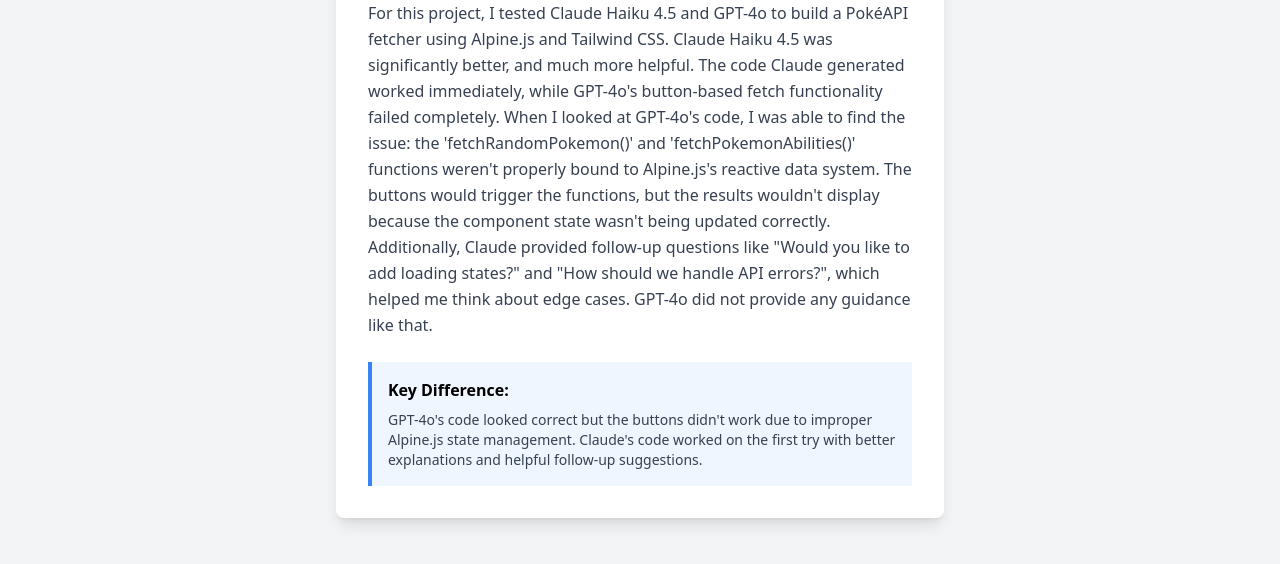
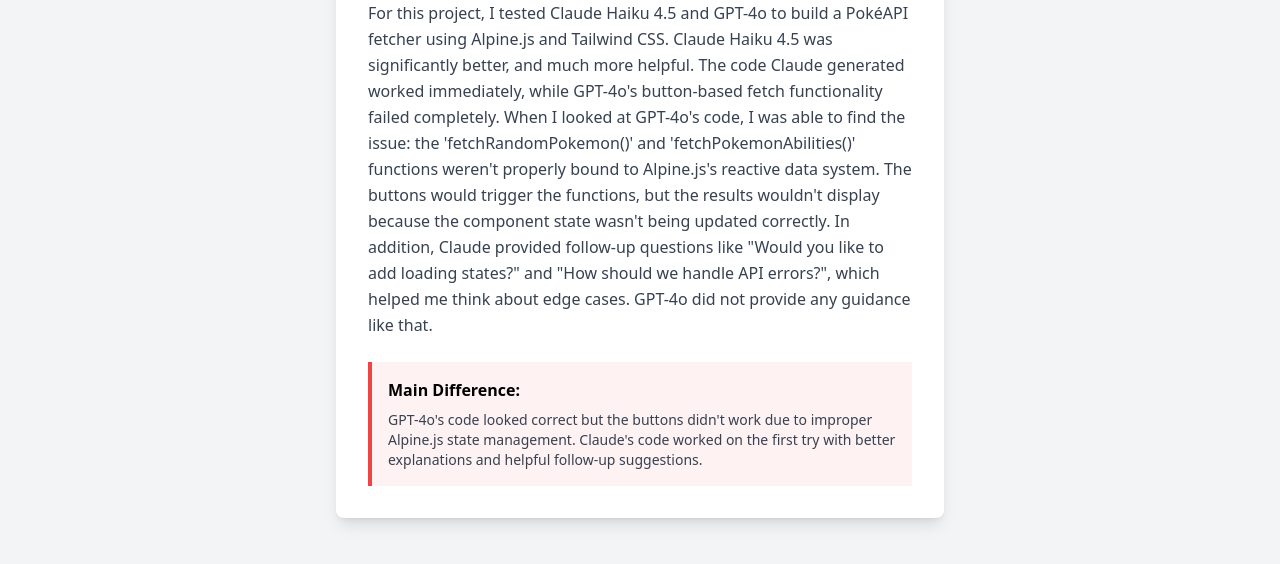
Before and after one commit to tagonda/fetch-exercise, a plain HTML site: page reflection.html in a window 1280 px wide. Shown: the part 224-788 px from the top of the page. Drawn offline with nearby package versions, Linux system fonts and the light colour scheme.

Commit message:
edited reflection

```diff
--- a/reflection.html
+++ b/reflection.html
@@ -22,11 +22,11 @@
             <h1 class="text-3xl font-bold mb-6">AI Tool Comparison: Claude Haiku 4.5 vs GPT-4o</h1>
 
             <p class="text-gray-700 leading-relaxed mb-6">
-                For this project, I tested Claude Haiku 4.5 and GPT-4o to build a PokéAPI fetcher using Alpine.js and Tailwind CSS. Claude Haiku 4.5 was significantly better, and much more helpful. The code Claude generated worked immediately, while GPT-4o's button-based fetch functionality failed completely. When I looked at GPT-4o's code, I was able to find the issue: the 'fetchRandomPokemon()' and 'fetchPokemonAbilities()' functions weren't properly bound to Alpine.js's reactive data system. The buttons would trigger the functions, but the results wouldn't display because the component state wasn't being updated correctly. Additionally, Claude provided follow-up questions like "Would you like to add loading states?" and "How should we handle API errors?", which helped me think about edge cases. GPT-4o did not provide any guidance like that.
+                For this project, I tested Claude Haiku 4.5 and GPT-4o to build a PokéAPI fetcher using Alpine.js and Tailwind CSS. Claude Haiku 4.5 was significantly better, and much more helpful. The code Claude generated worked immediately, while GPT-4o's button-based fetch functionality failed completely. When I looked at GPT-4o's code, I was able to find the issue: the 'fetchRandomPokemon()' and 'fetchPokemonAbilities()' functions weren't properly bound to Alpine.js's reactive data system. The buttons would trigger the functions, but the results wouldn't display because the component state wasn't being updated correctly. In addition, Claude provided follow-up questions like "Would you like to add loading states?" and "How should we handle API errors?", which helped me think about edge cases. GPT-4o did not provide any guidance like that.
             </p>
 
-            <div class="bg-blue-50 border-l-4 border-blue-500 p-4">
-                <h3 class="font-bold mb-2">Key Difference:</h3>
+            <div class="bg-red-50 border-l-4 border-red-500 p-4">
+                <h3 class="font-bold mb-2">Main Difference:</h3>
                 <p class="text-gray-700 text-sm">
                     GPT-4o's code looked correct but the buttons didn't work due to improper Alpine.js state management. Claude's code worked on the first try with better explanations and helpful follow-up suggestions.
                 </p>
```
